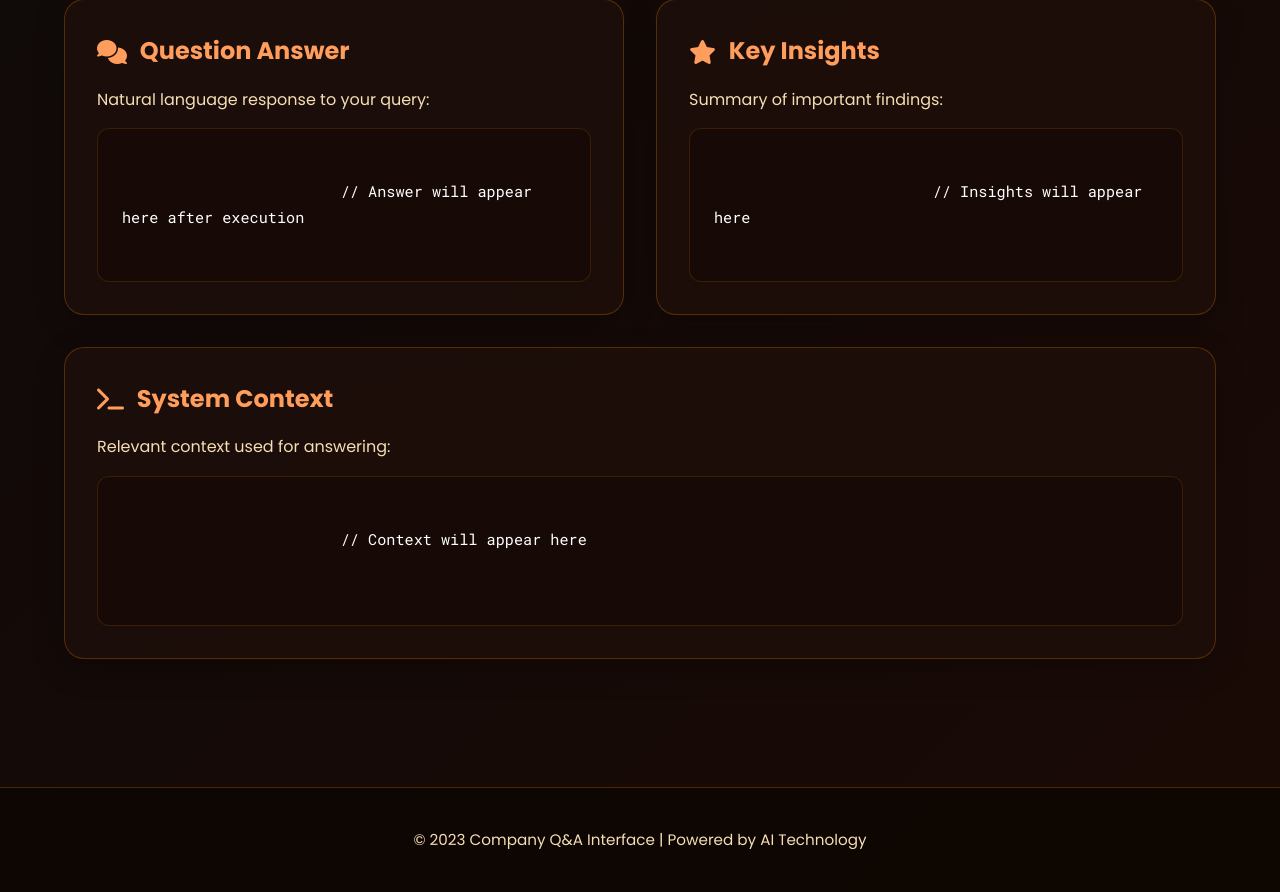
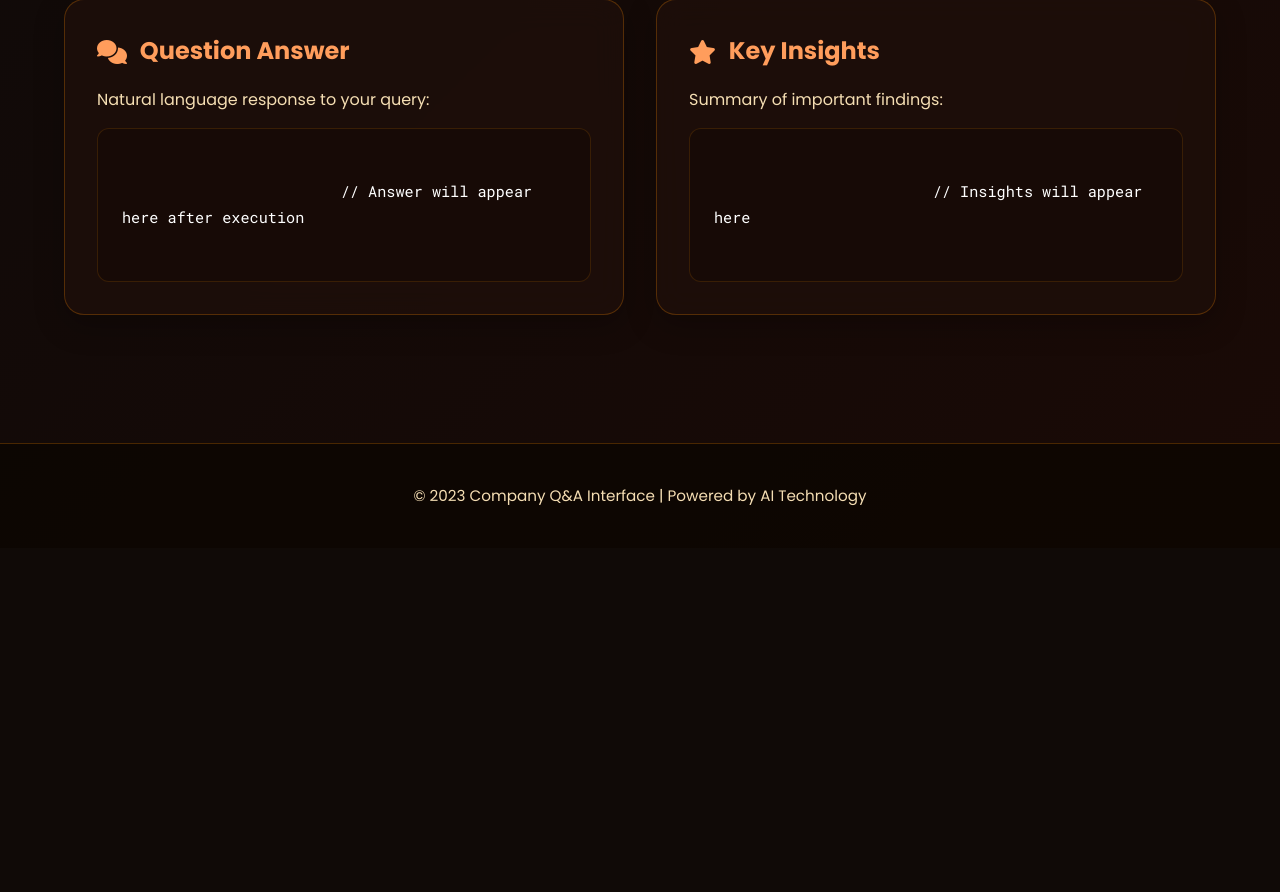
Before and after one commit to audreyllin/CrossBarAPS, a Flask app: template kaggle/templates/kaggleloc.html in a window 1280 px wide. Shown: the part 1363-2255 px from the top of the page. After the commit the page ends 1868 px from the top, so only its background shows below. Run offline with Flask 3, Linux system fonts and the light colour scheme; the template is opened without the code that fills it, so the values that code supplies are empty.

Commit message:
Add files via upload

```diff
--- a/kaggle/templates/kaggleloc.html
+++ b/kaggle/templates/kaggleloc.html
@@ -515,14 +515,6 @@
                         // Insights will appear here
                     </div>
                 </div>
-
-                <div class="result-card animate-on-scroll" style="grid-column: span 2;">
-                    <h3><i class="fas fa-terminal"></i> System Context</h3>
-                    <p>Relevant context used for answering:</p>
-                    <div class="kernel-output" id="kernel-context">
-                        // Context will appear here
-                    </div>
-                </div>
             </div>
         </div>
     </section>
```
